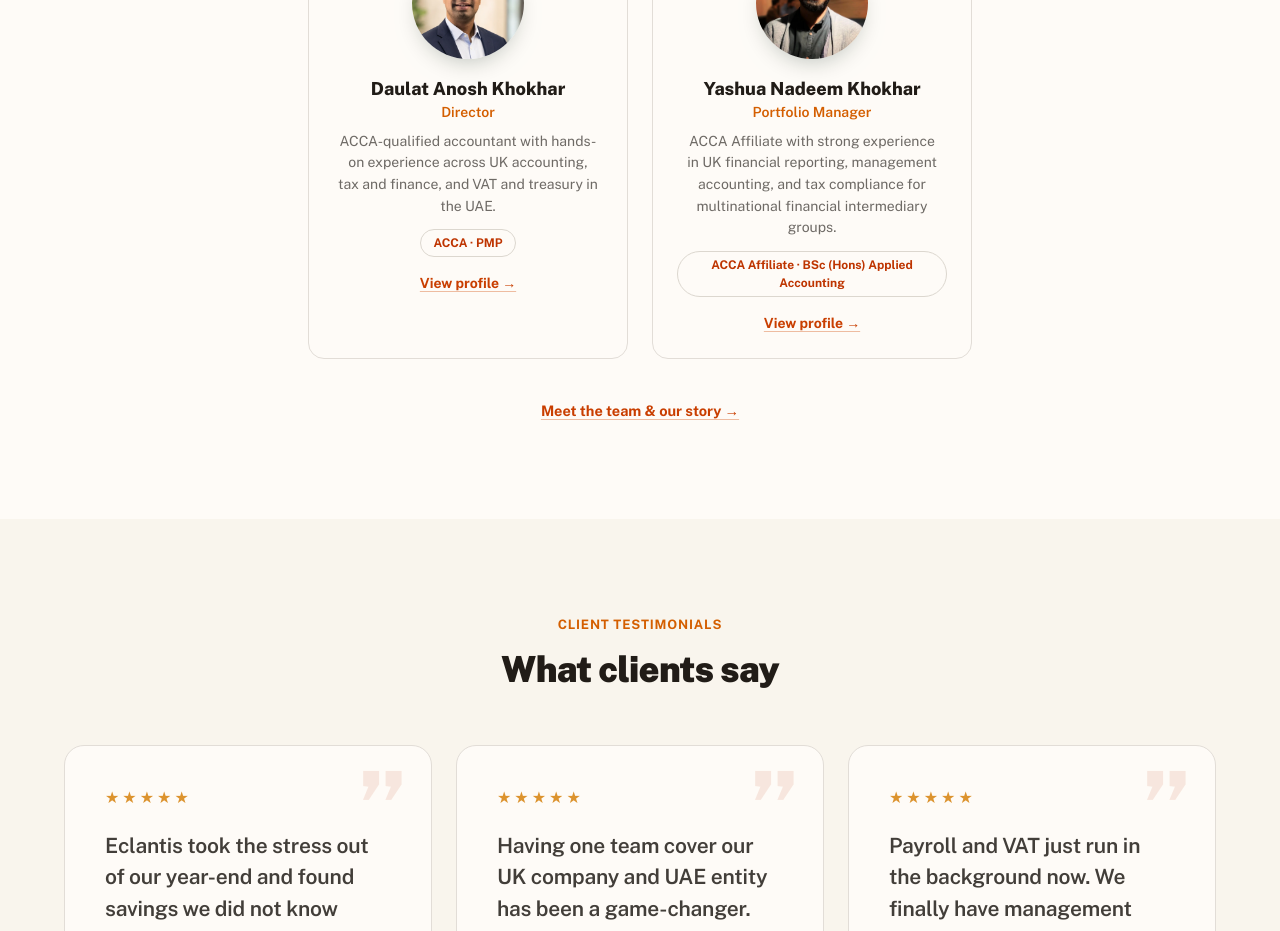
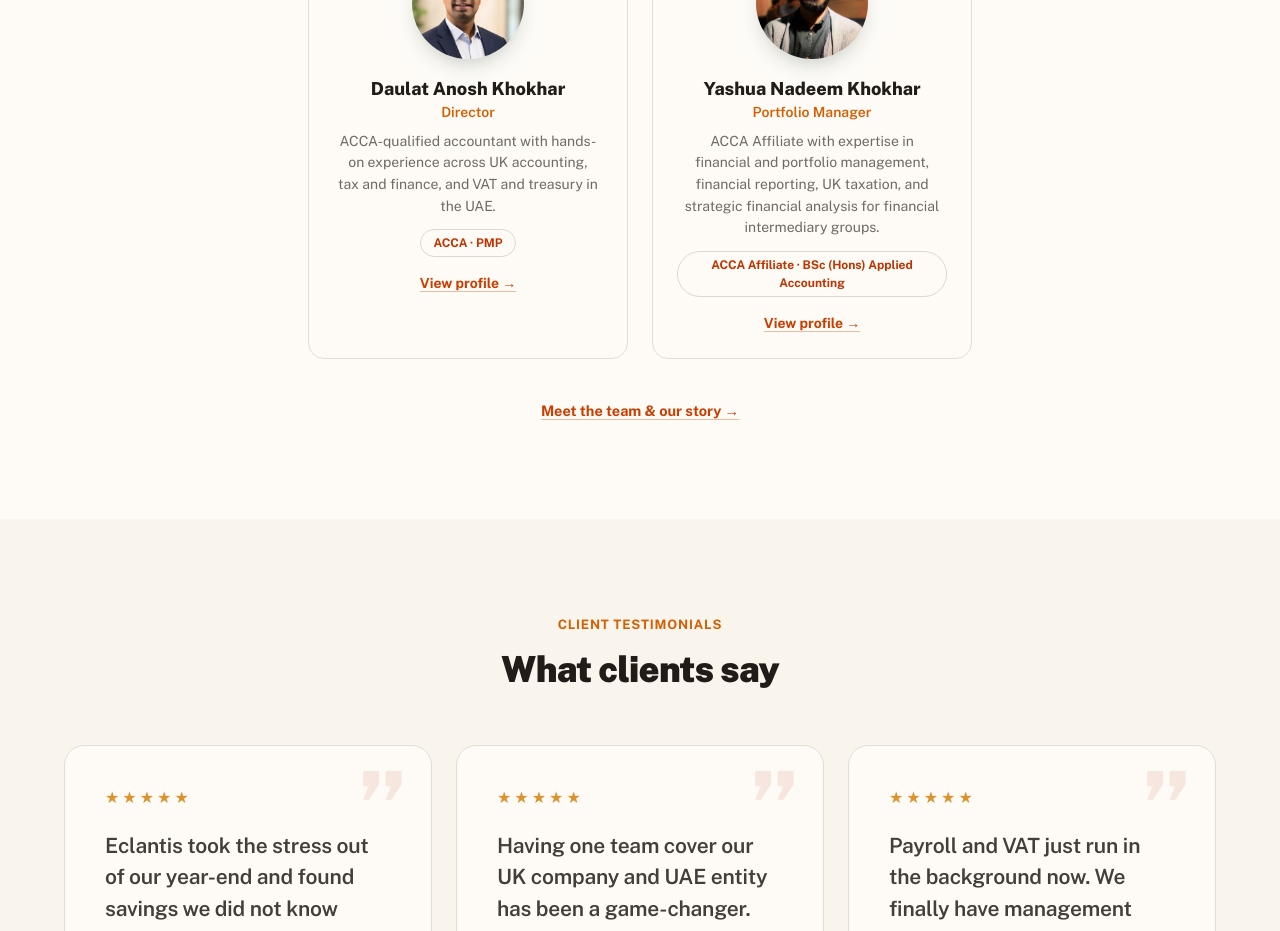
Before and after one commit to uxdesignerhabil/eclantis-capital, a React (Vite) app: page / in a window 1280 px wide. Shown: the part 4340-5271 px from the top of the page. Built offline with nearby package versions, Linux system fonts and the light colour scheme.

Commit message:
Update Yashua Nadeem Khokhar's professional summary with new bio (portfolio/asset management, financial modelling, regulatory reporting)

```diff
--- a/src/team.js
+++ b/src/team.js
@@ -18,7 +18,7 @@
     role: "Portfolio Manager",
     photo: "/Khokhar.jpeg",
     credentials: "ACCA Affiliate · BSc (Hons) Applied Accounting",
-    bio: "ACCA Affiliate with strong experience in UK financial reporting, management accounting, and tax compliance for multinational financial intermediary groups.",
+    bio: "ACCA Affiliate with expertise in financial and portfolio management, financial reporting, UK taxation, and strategic financial analysis for financial intermediary groups.",
     slug: "yashua-nadeem-khokhar",
     linkedin: "https://www.linkedin.com/in/yashua-nadeem-khokhar-857b85266",
   },
@@ -119,7 +119,7 @@
       linkedinLabel: "LinkedIn profile",
     },
     summary:
-      "ACCA Affiliate with strong experience in financial reporting and management accounting. Currently Portfolio Manager at Vision Consulting, overseeing financial operations, budgeting, and tax compliance for a multinational financial intermediary group. Proficient in UK tax regulations and tools like Xero, QuickBooks, Sage, and CCH. Holds a BSc (Hons) in Applied Accounting from Oxford Brookes University, with expertise in forecasting, analysis, leadership, and delivering high-quality financial solutions.",
+      "An ACCA Affiliate and BSc (Hons) Applied Accounting graduate with extensive experience in financial management, portfolio management, asset management, financial reporting, taxation, and strategic financial analysis. With professional experience across public limited financial intermediary companies and internationally connected financial operations, he has developed expertise in building and managing financial portfolios, overseeing assets, and developing structured financial management services designed to support informed decision-making, regulatory compliance, operational efficiency, and sustainable financial performance. His expertise encompasses financial modelling, budgeting and forecasting, management accounting, financial reporting, UK taxation, regulatory reporting, and the development of financial solutions for complex business environments. He brings a combination of technical financial expertise, analytical insight, commercial awareness, and strategic thinking to the organisations and clients he serves.",
     experience: [
       {
         role: "Portfolio Manager",
```
